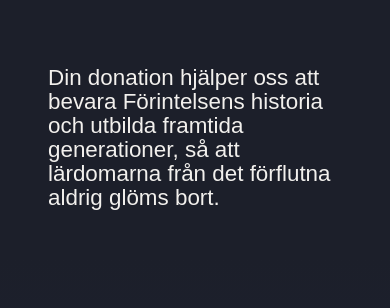
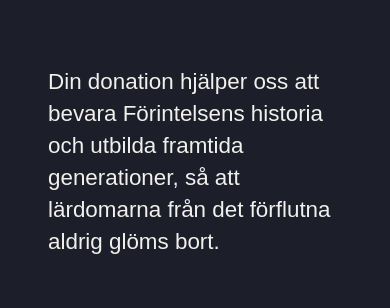
Before and after one commit to minzikimi/fundraiser, a React (Vite) app: page / in a window 390 px wide. Shown: the part 518-826 px from the top of the page. Built offline with nearby package versions, Linux system fonts and the light colour scheme; a web font is replaced by a local one.

Commit message:
finalise responsiveness for quotesection text box

```diff
--- a/src/components/QuoteSection/QuoteSection.module.css
+++ b/src/components/QuoteSection/QuoteSection.module.css
@@ -10,7 +10,7 @@
     max-width: 1400px;
     width: 100%;
     display: flex;
-    gap: 8rem;
+    gap: 9rem;
     box-sizing: border-box;
     flex-direction: row;
 }
@@ -74,8 +74,7 @@
         font-size: 1.9rem;
     }
     .quoteDiscription {
-
+        line-height: 2rem;
         font-size: 1.4rem;
-
     }
 }
```
